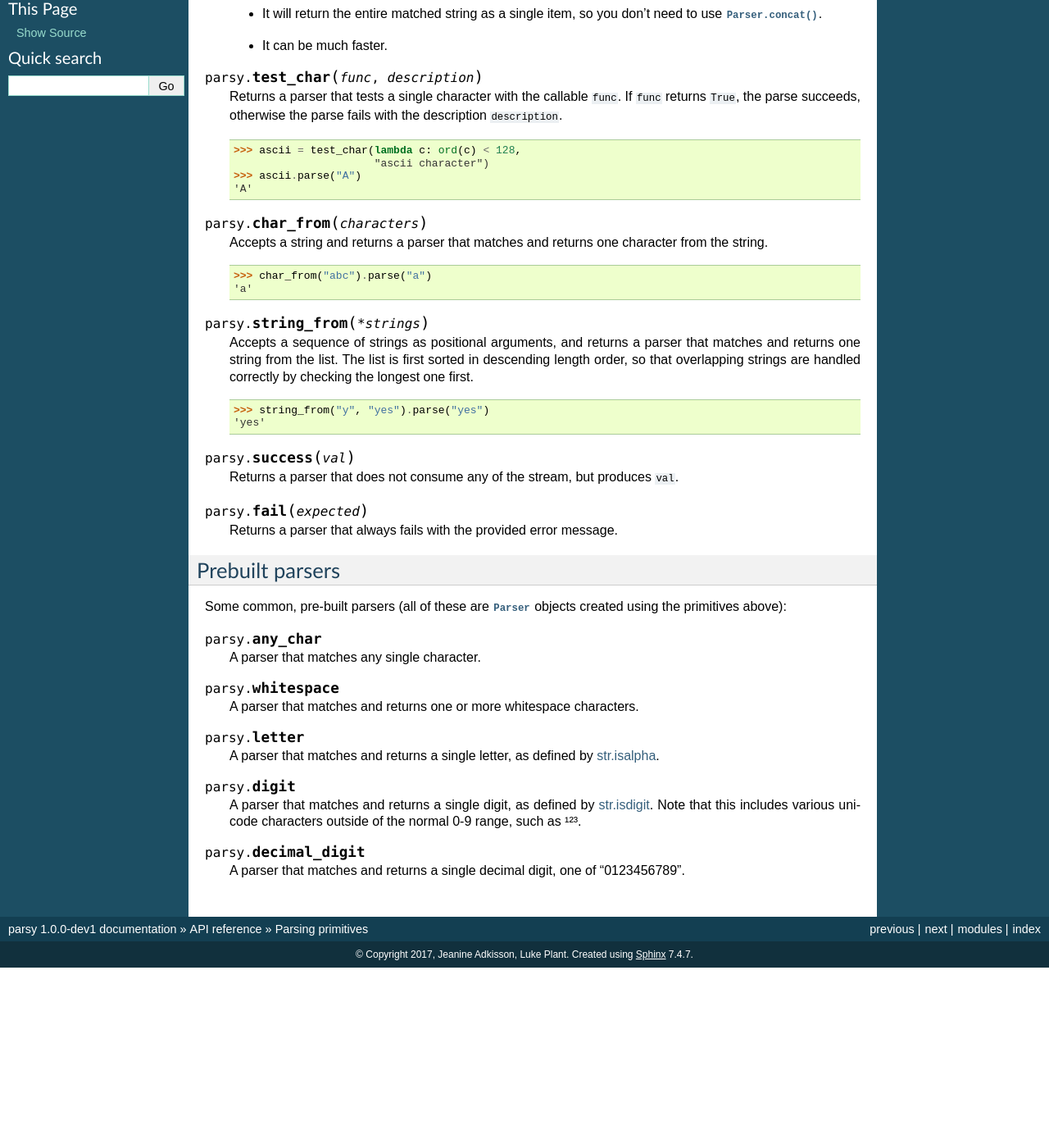
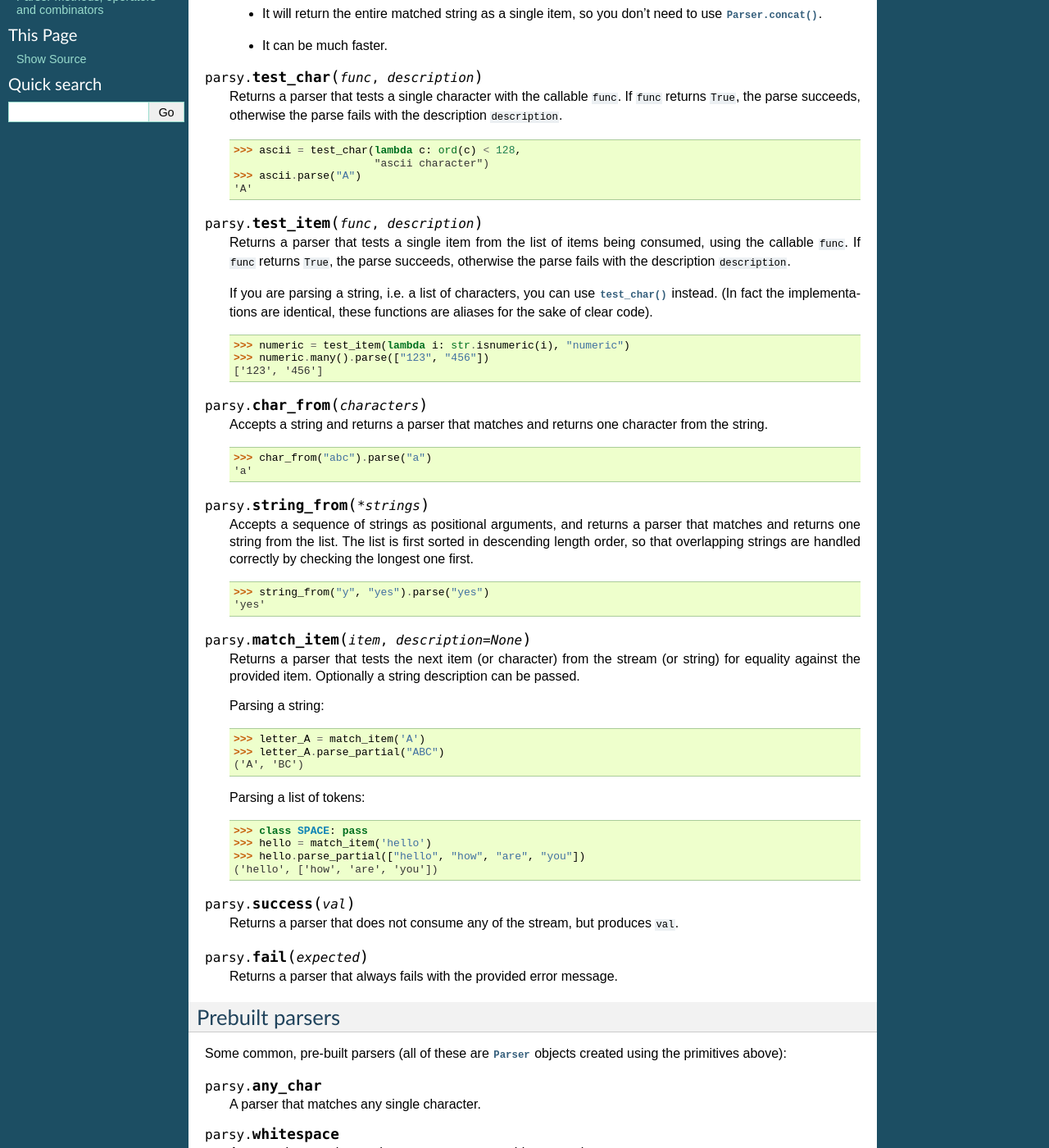
Before and after one commit to python-parsy/parsy, a Sphinx documentation site: the page built from docs/ref/primitives.rst, in a window 1280 px wide and 1400 px high, scrolled down 432 px. Shown: the whole window at 82% size. Built offline with Sphinx 7.4.7, drawn with Linux system fonts in a browser that asks for light colours; before the commit the page ends 1612 px from its top, so only the background shows below that; some of the changed text lies outside the part shown.

Commit message:
Fixes, docs and primitives to make parsing tokens a first class citizen

```diff
--- a/docs/index.rst
+++ b/docs/index.rst
@@ -9,7 +9,7 @@ Welcome to parsy's documentation!
    overview
    tutorial
    ref/index
-   examples
+   howto/index
    history
    contributing
 
--- a/docs/ref/primitives.rst
+++ b/docs/ref/primitives.rst
@@ -46,6 +46,23 @@ These are the lowest level building blocks for creating parsers.
       >>> ascii.parse("A")
       'A'
 
+.. function:: test_item(func, description)
+
+   Returns a parser that tests a single item from the list of items being
+   consumed, using the callable ``func``. If ``func`` returns ``True``, the
+   parse succeeds, otherwise the parse fails with the description
+   ``description``.
+
+   If you are parsing a string, i.e. a list of characters, you can use
+   :func:`test_char` instead. (In fact the implementations are identical, these
+   functions are aliases for the sake of clear code).
+
+   .. code-block:: python
+
+      >>> numeric = test_item(lambda i: str.isnumeric(i), "numeric")
+      >>> numeric.many().parse(["123", "456"])
+      ['123', '456']
+
 .. function:: char_from(characters)
 
    Accepts a string and returns a parser that matches and returns one character
@@ -67,6 +84,26 @@ These are the lowest level building blocks for creating parsers.
 
       >>> string_from("y", "yes").parse("yes")
       'yes'
+
+
+.. function:: match_item(item, description=None)
+
+   Returns a parser that tests the next item (or character) from the stream (or
+   string) for equality against the provided item. Optionally a string
+   description can be passed.
+
+   Parsing a string:
+
+   >>> letter_A = match_item('A')
+   >>> letter_A.parse_partial("ABC")
+   ('A', 'BC')
+
+   Parsing a list of tokens:
+
+   >>> class SPACE: pass
+   >>> hello = match_item('hello')
+   >>> hello.parse_partial(["hello", "how", "are", "you"])
+   ('hello', ['how', 'are', 'you'])
 
 .. function:: success(val)
 
```
Also changed, not shown: docs/examples.rst (deleted, +0 -11 lines), docs/howto/index.rst (added, +10 -0 lines), docs/howto/lexing.rst (added, +75 -0 lines), docs/howto/other_examples.rst (added, +11 -0 lines), docs/ref/methods_and_combinators.rst (+13 -6 lines), src/parsy/__init__.py (+24 -8 lines), 4 other files.
